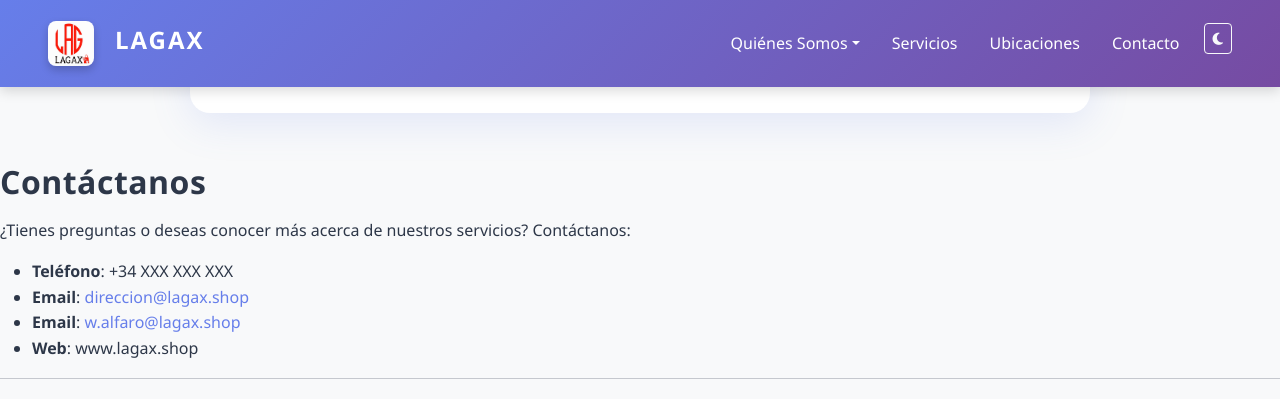
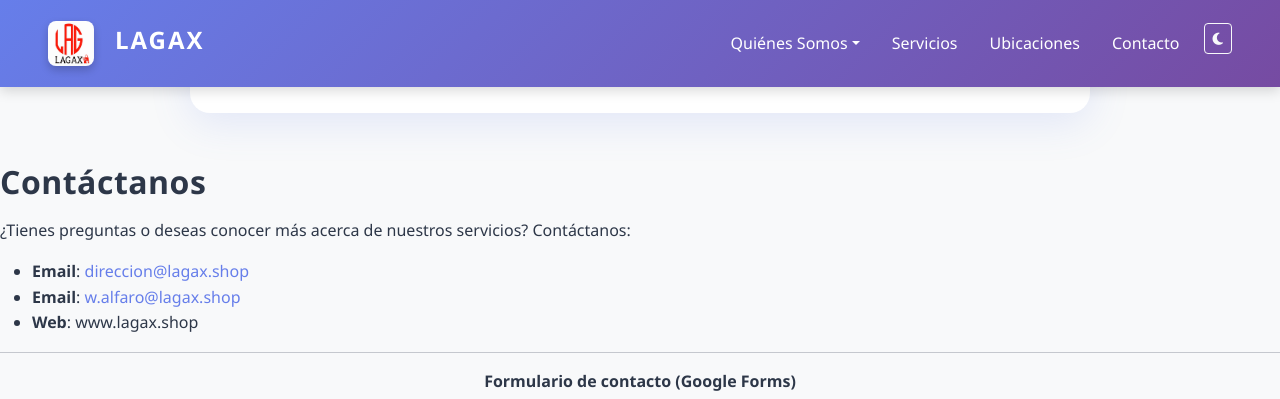
Before and after one commit to gasglz18/lagax, a Jekyll site: the page built from index.md, in a window 1280 px wide and 900 px high, scrolled down 2643 px, cut to the strip 0-399 px from the top of the window. Built offline with Jekyll 4.4.1, drawn with Linux system fonts in a browser that asks for light colours.

Commit message:
Eliminar número de teléfono de la sección de contacto

```diff
--- a/index.md
+++ b/index.md
@@ -545,7 +545,6 @@ startAutoplay();
 
 ¿Tienes preguntas o deseas conocer más acerca de nuestros servicios? Contáctanos:
 
-- **Teléfono**: +34 XXX XXX XXX
 - **Email**: [direccion@lagax.shop](mailto:direccion@lagax.shop)
 - **Email**: [w.alfaro@lagax.shop](mailto:w.alfaro@lagax.shop)
 - **Web**: www.lagax.shop
```
Also changed, not shown: 1 other file.
